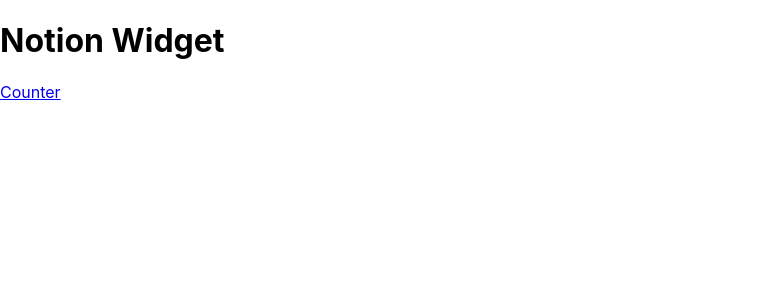
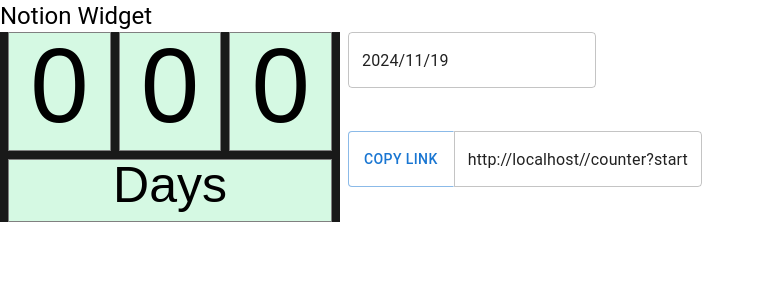
Before and after one commit to LuYiFang/notion-widget, a React (Create React App) app: page / in a window 1280 px wide. Shown: the top 300 px of the page, without its empty margins (0-765 px from the left). Built offline with nearby package versions, Linux system fonts and the light colour scheme.

Commit message:
Fix start date reset

```diff
--- a/src/pages/Counter.js
+++ b/src/pages/Counter.js
@@ -1,11 +1,6 @@
 import _ from "lodash";
 import moment from "moment";
 import { useEffect, useMemo, useState } from "react";
-import { LocalizationProvider } from '@mui/x-date-pickers';
-import { AdapterMoment } from '@mui/x-date-pickers/AdapterMoment';
-import { DatePicker } from '@mui/x-date-pickers/DatePicker';
-import { IconButton, Popover, Typography } from "@mui/material";
-import SettingsIcon from "@mui/icons-material/Settings";
 import Grid from "@mui/material/Grid2";
 
 const width = 340;
@@ -22,8 +17,12 @@
 
 const Counter = () => {
   const [days, setDays] = useState(0);
-  const [startDate, setStartDate] = useState(moment());
-  const [anchorEl, setAnchorEl] = useState(null);
+
+  const startDate = useMemo(() => {
+    const date = new URLSearchParams(window.location.search).get("startDate");
+    if (!date) return moment();
+    return date;
+  }, [window.location.search]);
 
   const { hundreds, tens, units } = useMemo(() => {
     return {
@@ -50,18 +49,6 @@
     return () => clearTimeout(timer);
   }, [days, startDate]);
 
-  const handleClick = (event) => {
-    setAnchorEl(event.currentTarget);
-  };
-
-  const handleClose = () => {
-    setAnchorEl(null);
-  };
-
-  const handleDate = (v) => {
-    setStartDate(v);
-  };
-
   return (
     <>
       <Grid
@@ -76,22 +63,6 @@
         rowSpacing={1}
         px={1}
       >
-        <IconButton
-          sx={{
-            position: "absolute",
-            top: 1,
-            right: 8,
-            height: 40,
-            width: 40,
-            color: "transparent",
-            "&:hover": {
-              color: "gray",
-            },
-          }}
-          onClick={handleClick}
-        >
-          <SettingsIcon />
-        </IconButton>
         <Grid container size={12} columnSpacing={1}>
           <Grid sx={numberCardStyle} size={4}>
             {hundreds}
@@ -114,27 +85,6 @@
           Days
         </Grid>
       </Grid>
-      <Popover
-        open={Boolean(anchorEl)}
-        anchorEl={anchorEl}
-        onClose={handleClose}
-        anchorOrigin={{
-          vertical: "top",
-          horizontal: "left",
-        }}
-        transformOrigin={{
-          vertical: "top",
-          horizontal: "right",
-        }}
-      >
-        <LocalizationProvider dateAdapter={AdapterMoment}>
-          <DatePicker
-            value={startDate}
-            onChange={handleDate}
-            format="YYYY/MM/DD"
-          />
-        </LocalizationProvider>
-      </Popover>
     </>
   );
 };
--- a/src/pages/Home.js
+++ b/src/pages/Home.js
@@ -1,11 +1,95 @@
-import React from 'react';
-import { Link } from 'react-router-dom';
+import React, { useEffect, useMemo, useState } from "react";
+import { LocalizationProvider } from "@mui/x-date-pickers";
+import { AdapterMoment } from "@mui/x-date-pickers/AdapterMoment";
+import { DatePicker } from "@mui/x-date-pickers/DatePicker";
+import Grid from "@mui/material/Grid2";
+import moment from "moment";
+import Counter from "./Counter";
+import {
+  ButtonGroup,
+  Button,
+  TextField,
+  Typography,
+  Tooltip,
+} from "@mui/material";
 
 function Home() {
-    return <>
-        <h1>Notion Widget</h1>
-        <Link to="/counter">Counter</Link>
-    </>;
+  const [startDate, setStartDate] = useState(moment());
+  const [counterUrl, setCounterUrl] = useState("");
+  const [copyMsg, setCopyMsg] = useState("");
+
+  useEffect(() => {
+    setCounterUrl(
+      `${window.location.href}/counter?startDate=${startDate.format(
+        "YYYYMMDD"
+      )}`
+    );
+  }, [startDate]);
+
+  const handleDate = (v) => {
+    setStartDate(v);
+  };
+
+  const handleCopy = async () => {
+    try {
+      await navigator.clipboard.writeText(counterUrl);
+      setCopyMsg("Copied!");
+    } catch (error) {
+      setCopyMsg("Failed");
+    }
+    setTimeout(handleCopyTooltipClose, 5000);
+  };
+
+  const handleCopyTooltipClose = () => {
+    setCopyMsg("");
+  };
+
+  return (
+    <>
+      <Typography variant="h5">Notion Widget</Typography>
+      <Grid container spacing={1}>
+        <Grid>
+          <Counter />
+        </Grid>
+        <Grid container>
+          <Grid size={12}>
+            <LocalizationProvider dateAdapter={AdapterMoment}>
+              <DatePicker
+                value={startDate}
+                onChange={handleDate}
+                format="YYYY/MM/DD"
+              />
+            </LocalizationProvider>
+          </Grid>
+          <Grid size={12}>
+            <ButtonGroup>
+              <Tooltip
+                disableFocusListener
+                disableTouchListener
+                disableHoverListener
+                title={copyMsg}
+                open={Boolean(copyMsg)}
+              >
+                <Button onClick={handleCopy}>Copy link</Button>
+              </Tooltip>
+
+              <TextField
+                sx={{
+                  "& .MuiInputBase-root": {
+                    borderRadius: "0 4px 4px 0",
+                  },
+                }}
+                InputProps={{
+                  readOnly: true,
+                }}
+                value={counterUrl}
+              />
+            </ButtonGroup>
+          </Grid>
+        </Grid>
+      </Grid>
+    </>
+  );
 }
 
 export default Home;
```
